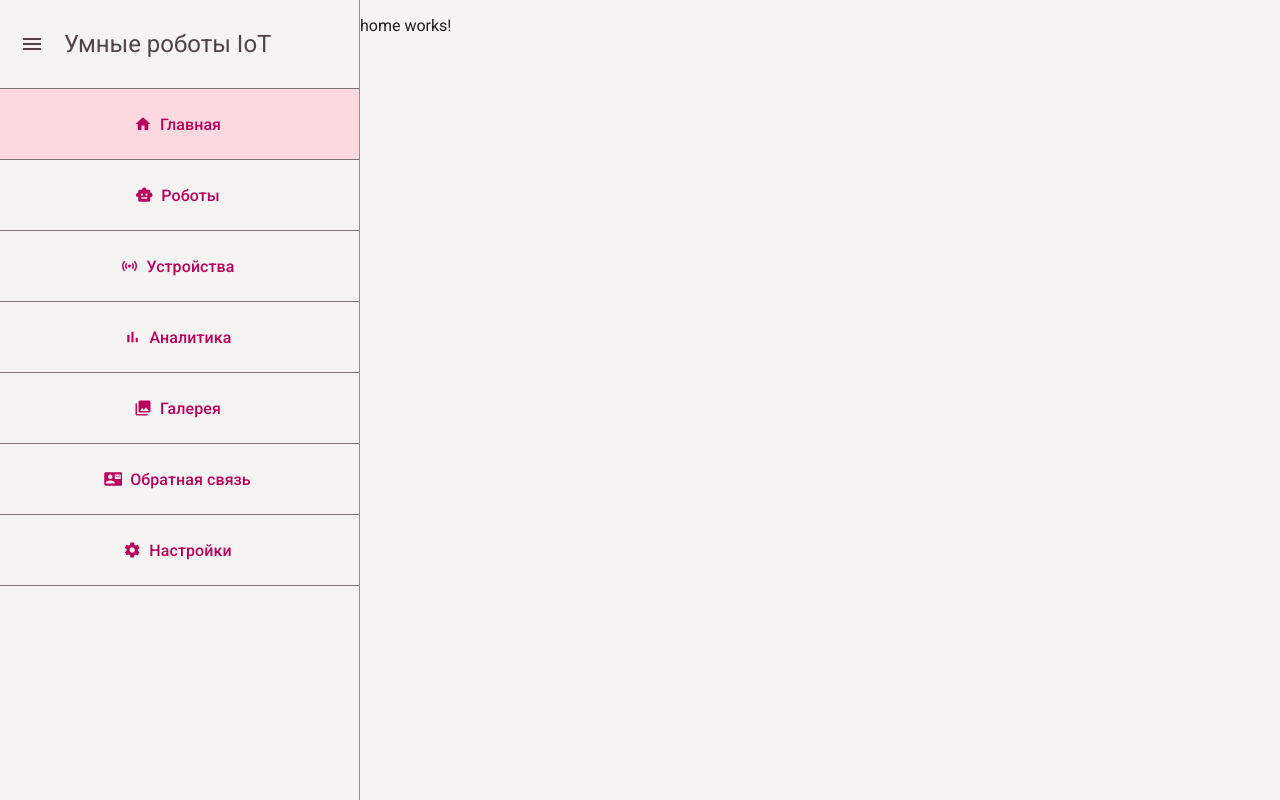
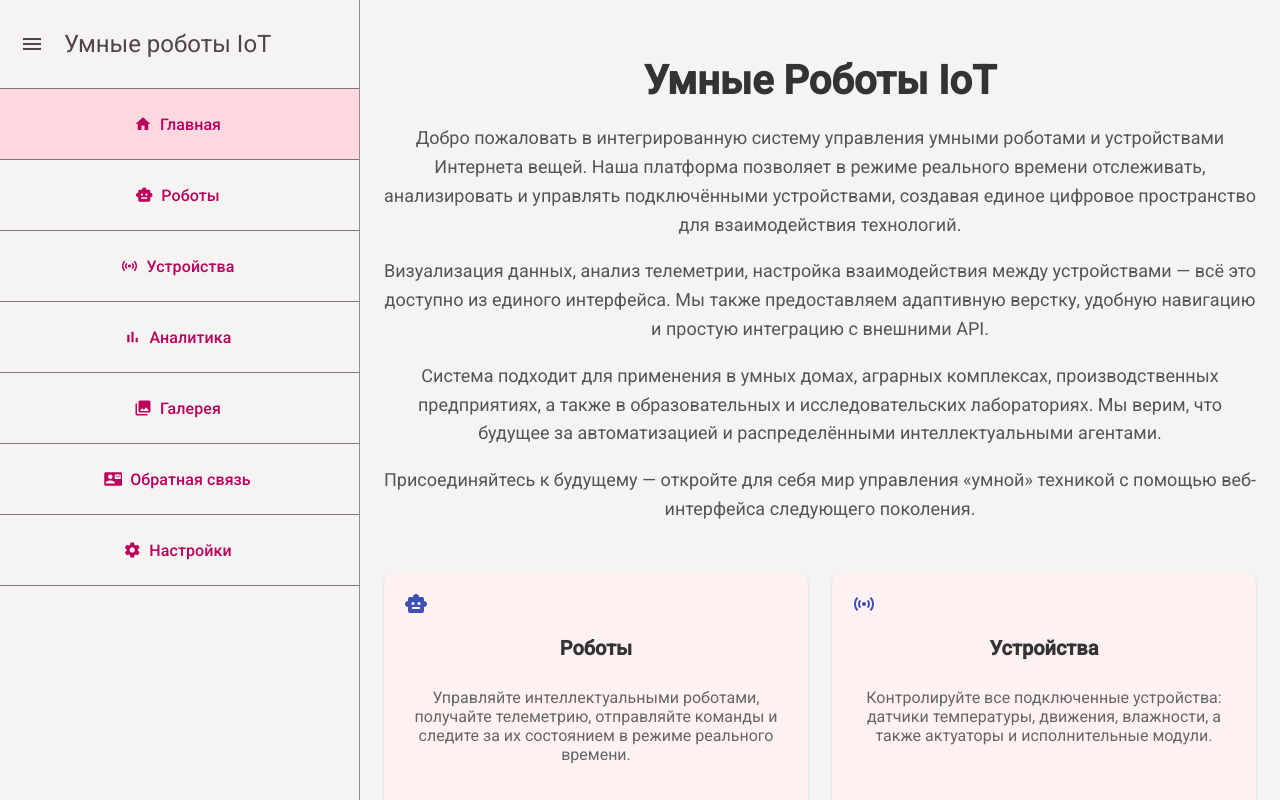
Before and after one commit to CALAMBIK/smart-robots-app, an Angular app: page / in a window 1280 px wide. Built offline with nearby package versions, Linux system fonts and the light colour scheme.

Commit message:
feat: Создание домашней страницы

```diff
--- a/src/app/pages/home/home.component.html
+++ b/src/app/pages/home/home.component.html
@@ -1 +1,81 @@
-<p>home works!</p>
+<section class="hero">
+  <h1>Умные Роботы IoT</h1>
+  <p>
+    Добро пожаловать в интегрированную систему управления умными роботами и
+    устройствами Интернета вещей. Наша платформа позволяет в режиме реального
+    времени отслеживать, анализировать и управлять подключёнными устройствами,
+    создавая единое цифровое пространство для взаимодействия технологий.
+  </p>
+  <p>
+    Визуализация данных, анализ телеметрии, настройка взаимодействия между
+    устройствами — всё это доступно из единого интерфейса. Мы также
+    предоставляем адаптивную верстку, удобную навигацию и простую интеграцию с
+    внешними API.
+  </p>
+  <p>
+    Система подходит для применения в умных домах, аграрных комплексах,
+    производственных предприятиях, а также в образовательных и исследовательских
+    лабораториях. Мы верим, что будущее за автоматизацией и распределёнными
+    интеллектуальными агентами.
+  </p>
+  <p>
+    Присоединяйтесь к будущему — откройте для себя мир управления «умной»
+    техникой с помощью веб-интерфейса следующего поколения.
+  </p>
+</section>
+
+<section class="cards">
+  <mat-card class="card" routerLink="/robots">
+    <mat-icon>smart_toy</mat-icon>
+    <h3>Роботы</h3>
+    <p>
+      Управляйте интеллектуальными роботами, получайте телеметрию, отправляйте
+      команды и следите за их состоянием в режиме реального времени.
+    </p>
+  </mat-card>
+
+  <mat-card class="card" routerLink="/devices">
+    <mat-icon>sensors</mat-icon>
+    <h3>Устройства</h3>
+    <p>
+      Контролируйте все подключенные устройства: датчики температуры, движения,
+      влажности, а также актуаторы и исполнительные модули.
+    </p>
+  </mat-card>
+
+  <mat-card class="card" routerLink="/analytics">
+    <mat-icon>bar_chart</mat-icon>
+    <h3>Аналитика</h3>
+    <p>
+      Получайте наглядную статистику, графики, диаграммы и отчеты о работе всех
+      компонентов системы. Используйте данные для оптимизации процессов.
+    </p>
+  </mat-card>
+
+  <mat-card class="card" routerLink="/gallery">
+    <mat-icon>photo_library</mat-icon>
+    <h3>Галерея</h3>
+    <p>
+      Просматривайте фотографии, снимки с камер и медиафайлы, полученные от
+      ваших устройств и роботов в автоматическом или ручном режиме.
+    </p>
+  </mat-card>
+
+  <mat-card class="card" routerLink="/contact">
+    <mat-icon>contact_mail</mat-icon>
+    <h3>Обратная связь</h3>
+    <p>
+      Свяжитесь с нашей командой поддержки, отправьте сообщение или задайте
+      вопрос через специальную форму на странице обратной связи.
+    </p>
+  </mat-card>
+
+  <mat-card class="card" routerLink="/settings">
+    <mat-icon>settings</mat-icon>
+    <h3>Настройки</h3>
+    <p>
+      Настройте параметры работы системы, безопасности, подключений и
+      предпочтений пользователя в едином интерфейсе конфигурации.
+    </p>
+  </mat-card>
+</section>
--- a/src/app/pages/home/home.component.scss
+++ b/src/app/pages/home/home.component.scss
@@ -0,0 +1,57 @@
+:host {
+  display: block;
+  padding: 24px;
+  color: #333;
+}
+
+.hero {
+  text-align: center;
+  max-width: 900px;
+  margin: 0 auto 48px;
+
+  h1 {
+    font-size: 40px;
+    margin-bottom: 20px;
+  }
+
+  p {
+    font-size: 18px;
+    color: #555;
+    margin-bottom: 16px;
+    line-height: 1.6;
+  }
+}
+
+.cards {
+  display: grid;
+  grid-template-columns: repeat(auto-fit, minmax(280px, 1fr));
+  gap: 24px;
+
+  .card {
+    cursor: pointer;
+    transition: transform 0.3s ease;
+    text-align: center;
+    padding: 20px;
+    min-height: 280px;
+
+    mat-icon {
+      font-size: 24px;
+      color: #3f51b5;
+    }
+
+    h3 {
+      font-size: 20px;
+      margin-bottom: 12px;
+    }
+
+    p {
+      font-size: 16px;
+      color: #666;
+    }
+
+    &:hover {
+      transform: translateY(-4px);
+      box-shadow: 0 8px 24px rgba(0, 0, 0, 0.12);
+    }
+  }
+}
```
Also changed, not shown: src/app/pages/home/home.component.ts (+14 -5 lines).
